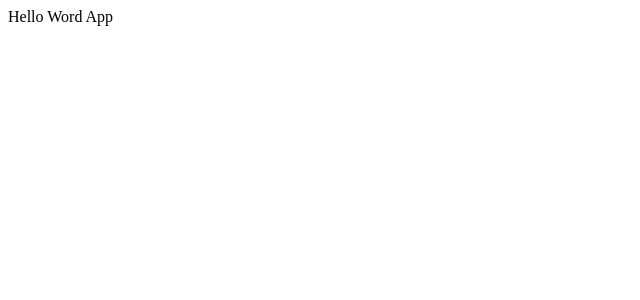
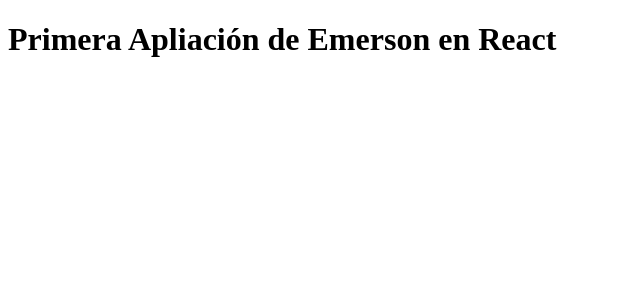
Before and after one commit to emersongonzal86/curso_react, a React (Vite) app in the folder 03-counter-app-vite/: page / in a window 1280 px wide. Shown: the top 300 px of the page, without its empty margins (0-640 px from the left). Built offline with nearby package versions, Linux system fonts and the light colour scheme.

Commit message:
homework make a new component

```diff
--- /dev/null
+++ b/03-counter-app-vite/src/FirstApp.jsx
@@ -0,0 +1,7 @@
+export const FirstApp = () => {
+  return (
+    <h1>
+      Primera Apliación de Emerson en React
+    </h1>
+  )
+}
--- a/03-counter-app-vite/src/main.jsx
+++ b/03-counter-app-vite/src/main.jsx
@@ -1,5 +1,8 @@
 import React from 'react';
 import ReactDOM from 'react-dom/client';
+//autoimportado a tenet encuenta desestructurar
+//si en el componente no existe un export default
+import {FirstApp} from './FirstApp';
 //autoimportado
 import HelloWordApp from './HelloWordApp';
 
@@ -24,8 +27,10 @@
 
 //Aca vamos a renderizar la aplicación
 
+
 ReactDOM.createRoot( document.getElementById('root')).render(
     <React.StrictMode>
-        <HelloWordApp />
+
+        <FirstApp />
     </React.StrictMode>
 );
```
